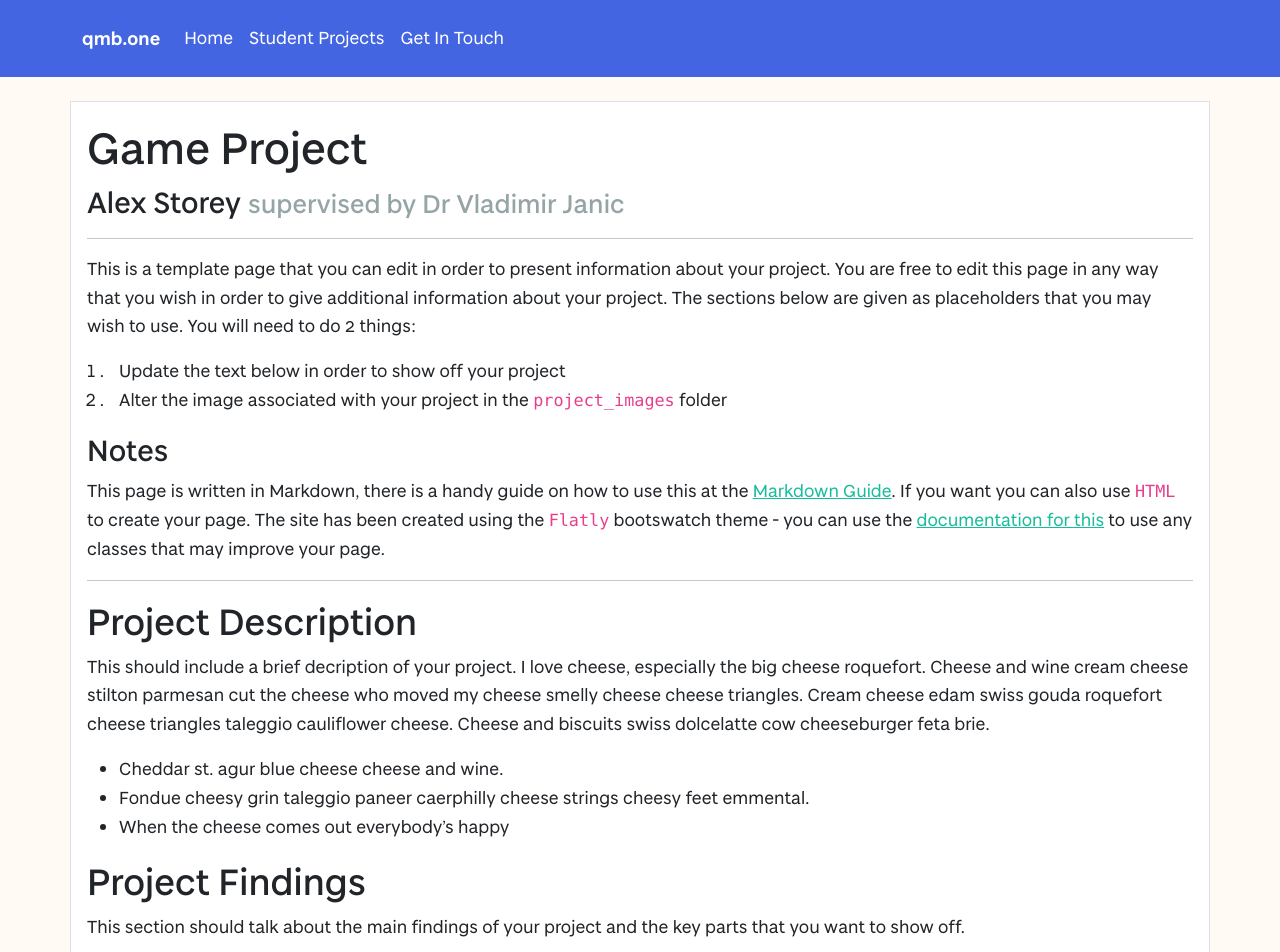
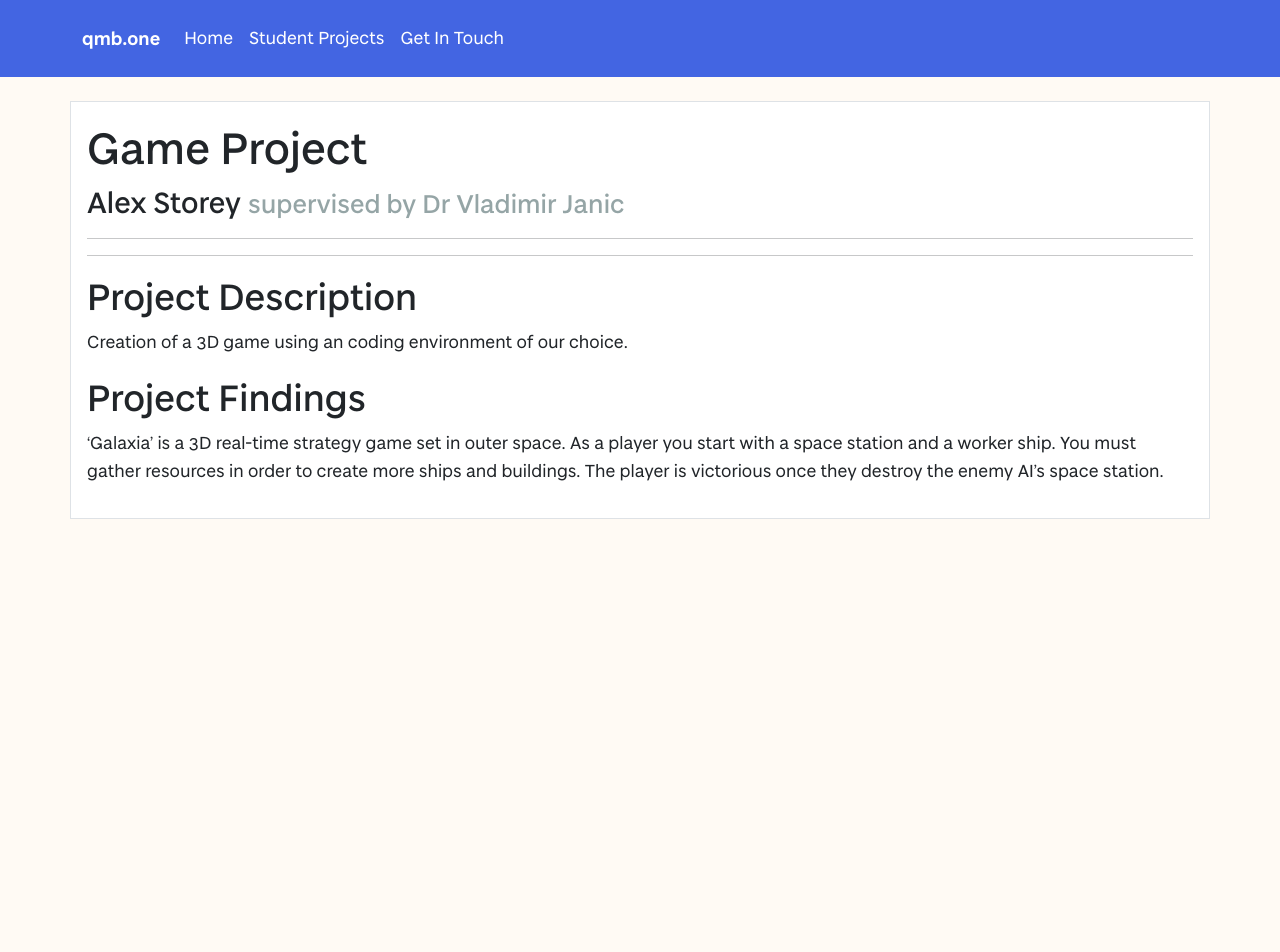
Before and after one commit to vivienprk/degree-show-2022, a Jekyll site: the page built from projects/AlexStorey.md, in a window 1280 px wide and 1400 px high. Shown: the top 952 px of the window. Built offline with Jekyll 4.4.1, drawn with Linux system fonts in a browser that asks for light colours; some of the changed text lies outside the part shown.

Commit message:
Update AlexStorey.md
Added info on project

```diff
--- a/projects/AlexStorey.md
+++ b/projects/AlexStorey.md
@@ -7,30 +7,10 @@ projectImage: "sampleImage.jpg"
 
 ---
 
-This is a template page that you can edit in order to present information about your project. You are free to edit this page in any way that you wish in order to give additional information about your project. The sections below are given as placeholders that you may wish to use. You will need to do 2 things:
-
-1. Update the text below in order to show off your project
-2. Alter the image associated with your project in the `project_images` folder
-
-### Notes
-This page is written in Markdown, there is a handy guide on how to use this at the [Markdown Guide](https://www.markdownguide.org/cheat-sheet/). If you want you can also use `HTML` to create your page. The site has been created using the `Flatly` bootswatch theme - you can use the [documentation for this](https://bootswatch.com/flatly/) to use any classes that may improve your page.
-
 <hr>
 
 ## Project Description
-This should include a brief decription of your project. I love cheese, especially the big cheese roquefort. Cheese and wine cream cheese stilton parmesan cut the cheese who moved my cheese smelly cheese cheese triangles. Cream cheese edam swiss gouda roquefort cheese triangles taleggio cauliflower cheese. Cheese and biscuits swiss dolcelatte cow cheeseburger feta brie.
-
-- Cheddar st. agur blue cheese cheese and wine.
-- Fondue cheesy grin taleggio paneer caerphilly cheese strings cheesy feet emmental.
-- When the cheese comes out everybody's happy
+Creation of a 3D game using an coding environment of our choice.
 
 ## Project Findings
-This section should talk about the main findings of your project and the key parts that you want to show off.
-
-## Project Media
-If you are really keen you can also create a video to demonstrate your project and embed this in the page. An example of a youTube video being embedded is below. You will want to change the width of this to be 100% and put the height as something around 500.
-
-
-<iframe width="100%" height="500" src="https://www.youtube.com/embed/YUEaupJk5AI" title="YouTube video player" frameborder="0" allow="accelerometer; autoplay; clipboard-write; encrypted-media; gyroscope; picture-in-picture" allowfullscreen></iframe>
-
-Cheddar st. agur blue cheese cheese and wine. Fondue cheesy grin taleggio paneer caerphilly cheese strings cheesy feet emmental. When the cheese comes out everybody's happy
+'Galaxia' is a 3D real-time strategy game set in outer space. As a player you start with a space station and a worker ship. You must gather resources in order to create more ships and buildings. The player is victorious once they destroy the enemy AI's space station.
```
